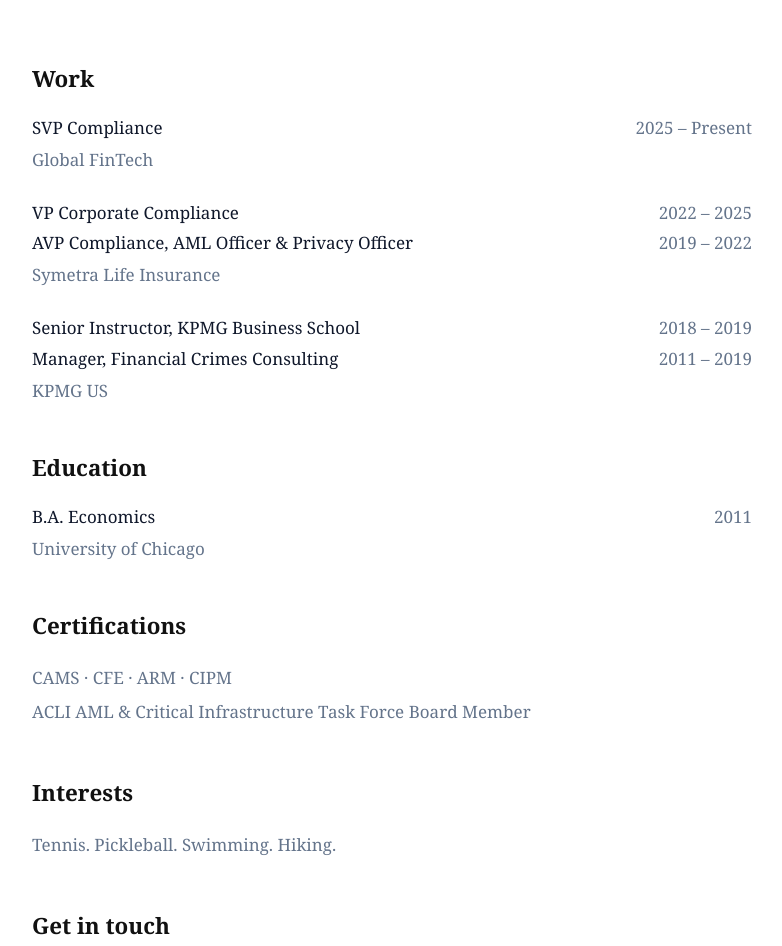
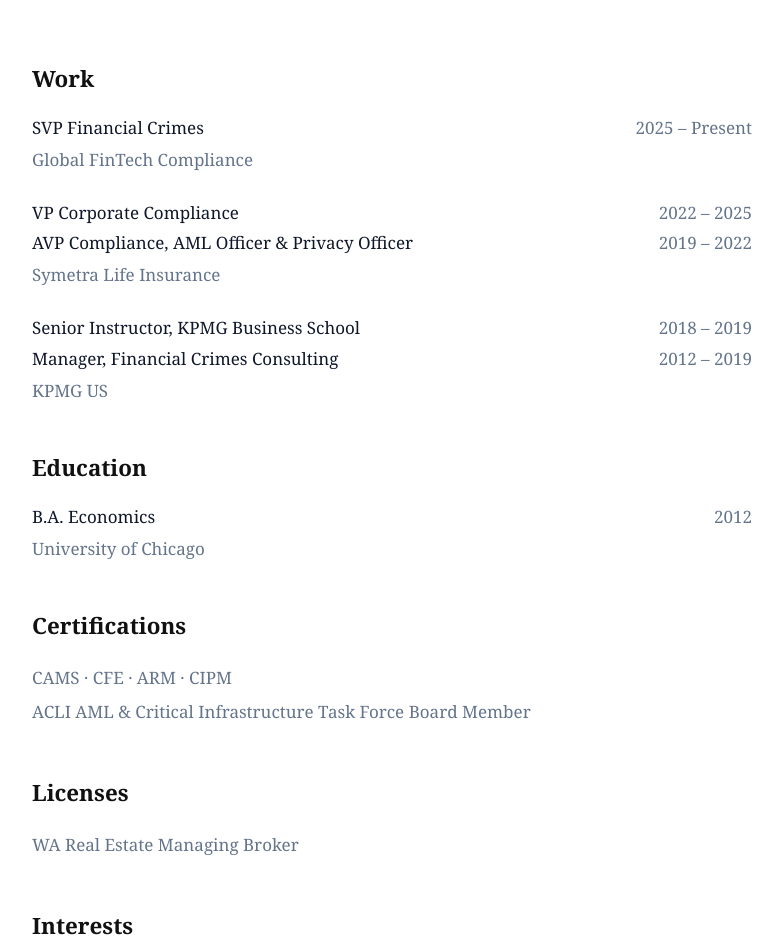
Before and after one commit to understandmykiwi/my-portfolio, a SvelteKit app: page / in a window 1280 px wide. Shown: the part 686-1632 px from the top of the page, without its empty margins (248-1030 px from the left). Built offline with nearby package versions, Linux system fonts and the light colour scheme.

Commit message:
content update

```diff
--- a/src/routes/+page.svelte
+++ b/src/routes/+page.svelte
@@ -5,10 +5,10 @@
 
 <div class="entry">
   <div class="entry-row">
-    <span class="entry-role">SVP Compliance</span>
+    <span class="entry-role">SVP Financial Crimes</span>
     <span class="entry-year">2025 – Present</span>
   </div>
-  <span class="entry-company">Global FinTech</span>
+  <span class="entry-company">Global FinTech Compliance</span>
 </div>
 
 <div class="entry">
@@ -30,7 +30,7 @@
   </div>
   <div class="entry-row">
     <span class="entry-role">Manager, Financial Crimes Consulting</span>
-    <span class="entry-year">2011 – 2019</span>
+    <span class="entry-year">2012 – 2019</span>
   </div>
   <span class="entry-company">KPMG US</span>
 </div>
@@ -40,7 +40,7 @@
 <div class="entry">
   <div class="entry-row">
     <span class="entry-role">B.A. Economics</span>
-    <span class="entry-year">2011</span>
+    <span class="entry-year">2012</span>
   </div>
   <span class="entry-company">University of Chicago</span>
 </div>
@@ -48,8 +48,11 @@
 <p class="section-label">Certifications</p>
 <p class="plain-text">CAMS · CFE · ARM · CIPM<br>ACLI AML & Critical Infrastructure Task Force Board Member</p>
 
+<p class="section-label">Licenses</p>
+<p class="plain-text">WA Real Estate Managing Broker</p>
+
 <p class="section-label">Interests</p>
-<p class="plain-text">Tennis. Pickleball. Swimming. Hiking.</p>
+<p class="plain-text">Tennis. Pickleball. Swimming. Hiking. Investments. Dog park.</p>
 
 <p class="section-label">Get in touch</p>
 <p class="contact-text">
```
